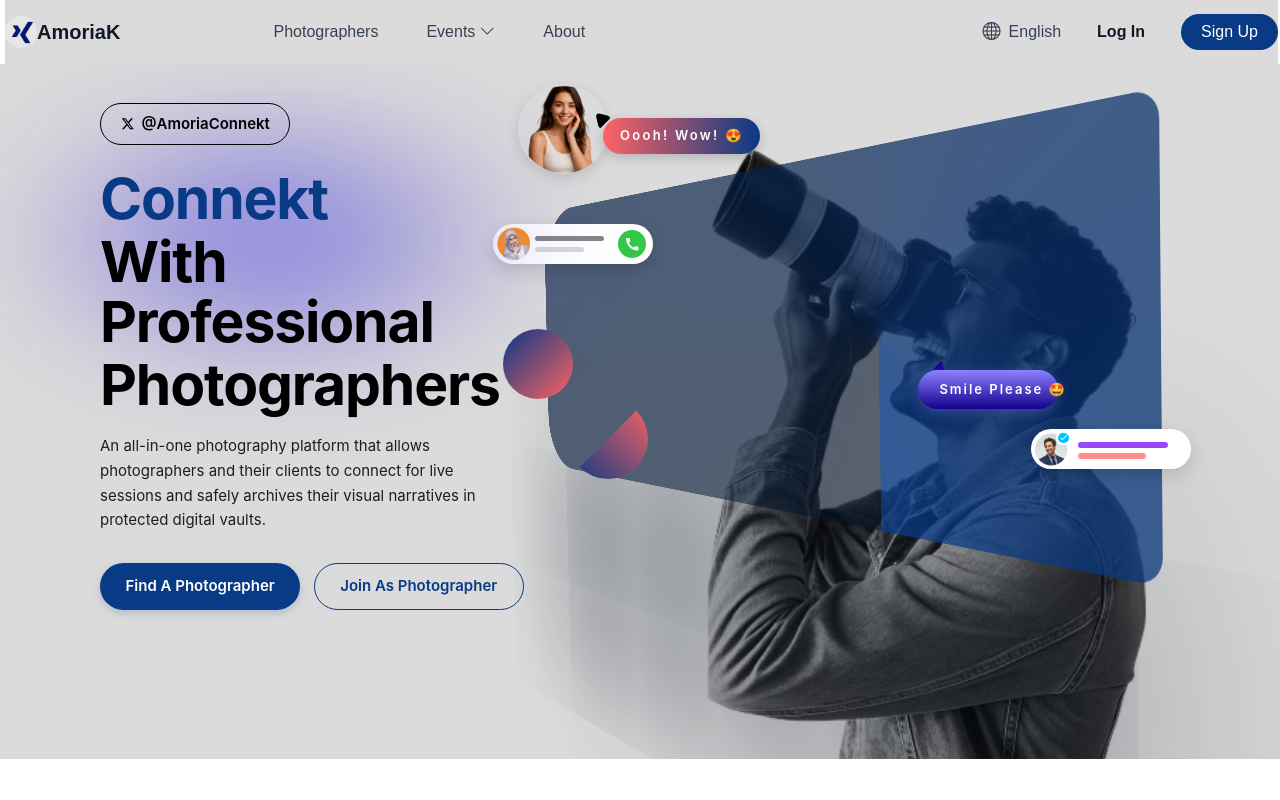
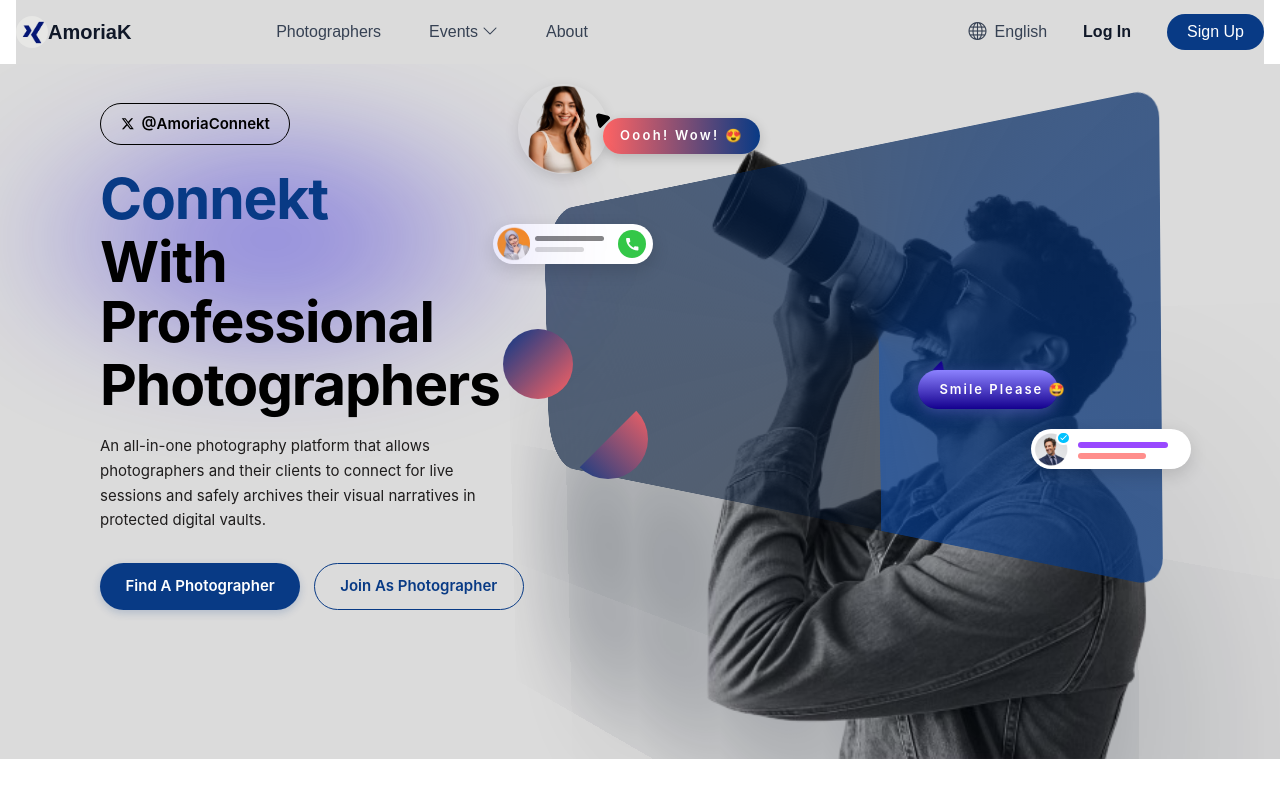
Before and after one commit to amoria-global/amoria-connekt, a Next.js app: page / in a window 1280 px wide. Shown: the top 800 px of the page. Built offline with nearby package versions, Linux system fonts and the light colour scheme; a web font is replaced by a local one.

Commit message:
changes on navbar

```diff
--- a/app/components/navbar.tsx
+++ b/app/components/navbar.tsx
@@ -80,8 +80,8 @@ const AmoriaKNavbar = () => {
       className={`sticky top-0 z-50 transition-all duration-300 ${isScrolled ? 'bg-transparent' : ''}`}
       style={{
         fontFamily: "'Pragati Narrow', sans-serif",
-        marginLeft: '5px',
-        marginRight: '2px',
+        marginLeft: '1rem',
+        marginRight: '1rem',
         backgroundColor: isScrolled ? 'transparent/1' : '#DBDBDB'
       }}
     >
--- a/app/pages/auth/signup.tsx
+++ b/app/pages/auth/signup.tsx
@@ -397,7 +397,9 @@ export default function SignupPage(): React.JSX.Element {
               {/* Terms and Conditions */}
               <div style={{ marginTop: '16px', fontSize: '15px', color: '#6b7280', textAlign: 'left', lineHeight: '1.5' }}>
                 By creating an account, you consent that you have read and agree to our{' '}
-                <a href="/all/terms-of-service" style={{ color: '#083A85', textDecoration: 'underline', fontWeight: '800' }}>Terms of Service</a>.
+                <a href="/all/terms-of-service" style={{ color: '#083A85', textDecoration: 'underline', fontWeight: '800' }}>Terms of Service</a>
+                {' '}and{' '}
+                <a href="/all/privacy-policy" style={{ color: '#083A85', textDecoration: 'underline', fontWeight: '800' }}>Privacy Policy</a>.
               </div>
 
               {/* Submit Button */}
```
